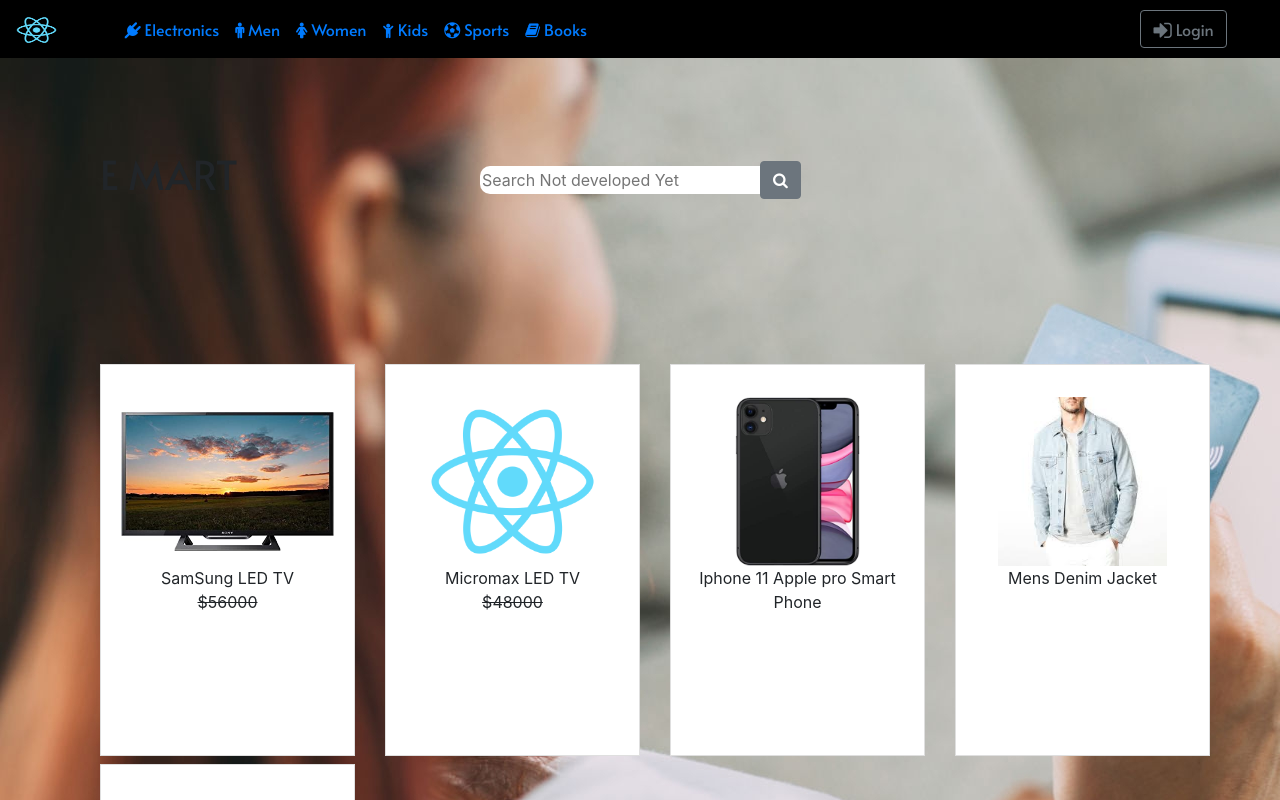
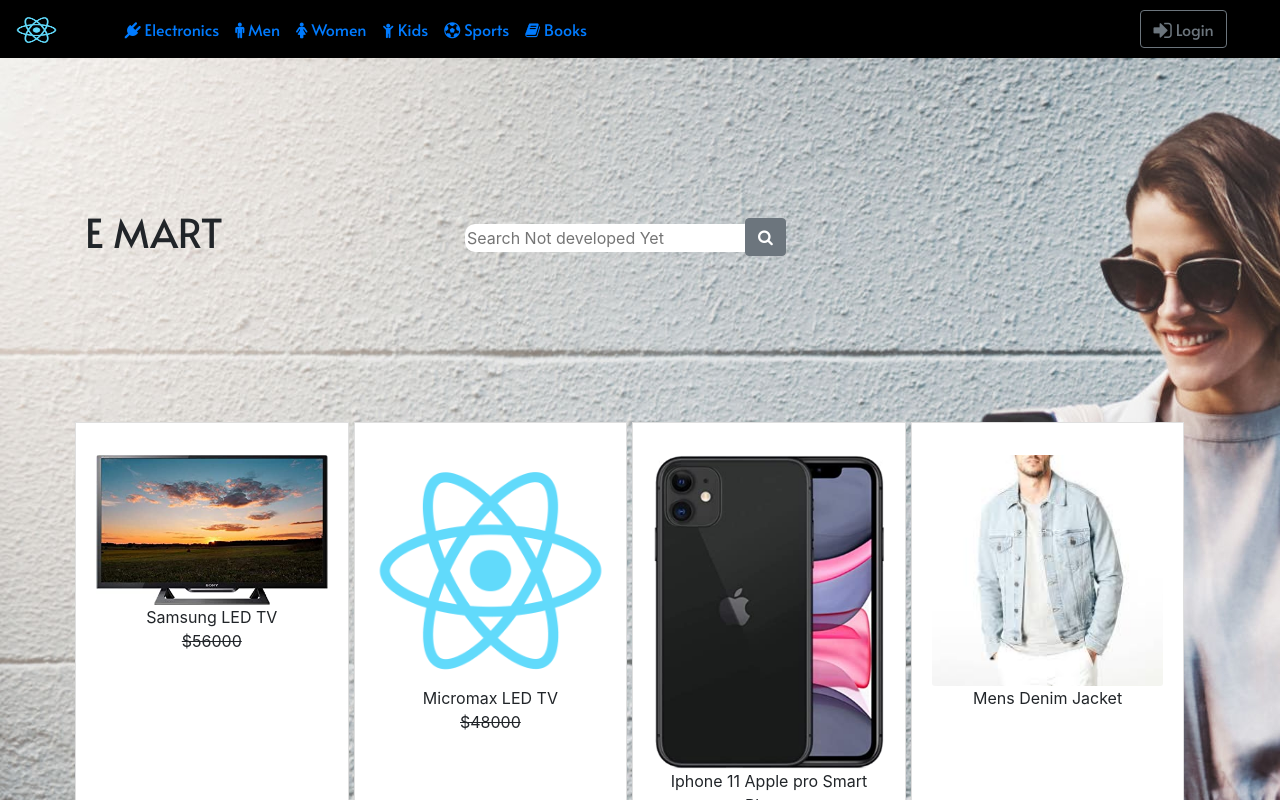
Before and after one commit to srijeetpatil/emart, a React (Create React App) app: page /home in a window 1280 px wide. Shown: the top 800 px of the page. Built offline with nearby package versions, Linux system fonts and the light colour scheme.

Commit message:
Footer fixed

```diff
--- a/public/index.html
+++ b/public/index.html
@@ -24,7 +24,7 @@
       work correctly both with client-side routing and a non-root public URL.
       Learn how to configure a non-root public URL by running `npm run build`.
     -->
-    <title>React App</title>
+    <title>E Mart</title>
   </head>
   <body>
     <noscript>You need to enable JavaScript to run this app.</noscript>
--- a/src/App.css
+++ b/src/App.css
@@ -23,3 +23,39 @@
     z-index: 1;
     top: 150px;
 }
+.carouselItem{
+    height: 150px;
+    object-fit: cover;
+    width:100%;
+}
+.cardItem{
+    width:24%;
+    float: left;
+    margin-left: 5px;
+    margin-top: 5px;
+}
+.foot{
+    left:0;
+    bottom:0;
+    right:0;
+    position: static;
+}
+@media only screen
+  and (min-device-width: 320px)
+  and (max-device-width: 480px)
+  and (-webkit-min-device-pixel-ratio: 2) {
+    .cardItem{
+        width:47%;
+        float: left;
+        margin-left:7px;
+        margin-top:7px;
+    }
+    .carouselItem{
+        width: 100%;
+    }
+    .carouselImage{
+        height: 300px;
+        width: 100%;
+        object-fit: cover;
+    }
+}
--- a/src/App.js
+++ b/src/App.js
@@ -6,7 +6,7 @@
 function App() {
   return (
     <BrowserRouter>
-      <div className="App">
+      <div className="App" style={{backgroundColor: "#f0edf3"}}>
           <Main/>
       </div>
     </BrowserRouter>
--- a/src/components/CarouselComponent.js
+++ b/src/components/CarouselComponent.js
@@ -9,18 +9,20 @@
 const CarouselComponent = (props) => {
     const [activeIndex, setActiveIndex] = useState(0);
     const [animating, setAnimating] = useState(false);
+    let width = window.innerWidth;
+    var items = carouselItems;
 
     const next = () => {
         if(animating){
             return;
         }
-        const nextIndex = activeIndex === carouselItems.length - 1 ? 0 : activeIndex + 1;
+        const nextIndex = activeIndex === items.length - 1 ? 0 : activeIndex + 1;
         setActiveIndex(nextIndex);
     }
 
     const previous = () => {
         if (animating) return;
-        const nextIndex = activeIndex === 0 ? carouselItems.length - 1 : activeIndex - 1;
+        const nextIndex = activeIndex === 0 ? items.length - 1 : activeIndex - 1;
         setActiveIndex(nextIndex);
     }
 
@@ -29,7 +31,7 @@
         setActiveIndex(newIndex);
       }
 
-    const slides = carouselItems.map((item) => {
+    const slides = items.map((item) => {
     const source = require('../assets/carousel/' + item.src);
     return (
         <CarouselItem
@@ -37,8 +39,7 @@
         onExited={() => setAnimating(false)}
         key={source}
         >
-            <img src={source} alt={item.altText} />
-            <CarouselCaption captionText={item.caption} captionHeader={item.caption} />
+            <img src={source} alt={item.altText} className="carouselImage"/>
         </CarouselItem>
     );
     });
--- a/src/components/Footer.js
+++ b/src/components/Footer.js
@@ -4,6 +4,7 @@
 
 function Footer(){
     return(
+        <footer className="foot">
             <div className="footer basic-font">
                 <div className="container">
                 <div className="row justify-content-center">
@@ -44,6 +45,7 @@
                 </div>
             </div>
             </div>
+        </footer>
     );
 }
 
--- a/src/components/ItemDetail.js
+++ b/src/components/ItemDetail.js
@@ -1,20 +1,30 @@
 import React, {Component} from 'react';
-import {Card, CardImg, CardBody, CardText} from 'reactstrap';
-import {electronics} from '../data/electronics';
-import {men} from '../data/men';
-import {women} from '../data/women';
-import {kids} from '../data/kids';
-import {sports} from '../data/sports';
-import {books} from '../data/books';
+import {Card, CardImg, CardBody, CardText, Button} from 'reactstrap';
 
 class ItemDetail extends Component{
     constructor(props){
         super(props);
     }
     render(){
+        var source = require('../' + this.props.item.image);
         return(
-            <div>
-
+            <div style={{marginTop:"10px",marginLeft:"10px", marginRight:"10px"}}>
+                <Card style={{borderRadius:"0px"}}>
+                    <div className="row" style={{marginTop:"15px", marginLeft:"15px",
+                             marginBottom:"15px"}}>
+                        <div className="col-md-5">
+                            <CardImg src={source} style={{objectFit:"contain"}}></CardImg>
+                        </div>
+                        <div>
+                            <h2>{this.props.item.name}</h2>
+                            <h5>{this.props.item.price}</h5>
+                            <h3 className="basic-font">Description</h3>
+                            <hr></hr>
+                            <CardText>{this.props.item.description}</CardText>
+                        </div>
+                    </div>
+                </Card>
+                <hr></hr>
             </div>
         );
     }
--- a/src/components/MainPage.js
+++ b/src/components/MainPage.js
@@ -6,6 +6,7 @@
 import {Switch, Redirect, Route, withRouter} from 'react-router-dom';
 import Result from './ResultComponent';
 import ItemDetail from './ItemDetail';
+import database from '../data/database';
 
 function Main(){
     const sendResult = ({match}) => {
@@ -14,22 +15,79 @@
         );
     }
     const sendItem = ({match}) => {
+        var prodId = match.params.prod_id.slice(0, 4);
+        var item;
+        if(prodId === "elec"){
+            for(var i = 0; i < database.electronics.length; i++){
+                var pro = database.electronics[i].prod_id;
+                if(JSON.stringify(match.params.prod_id) === JSON.stringify(pro)){
+                    item = database.electronics[i];
+                    break;
+                }
+            }
+        }
+        else if(prodId === "mens"){
+            for(var i = 0; i < database.men.length; i++){
+                var pro = database.men[i].prod_id;
+                if(JSON.stringify(match.params.prod_id) === JSON.stringify(pro)){
+                    item = database.men[i];
+                    break;
+                }
+            }
+        }
+        else if(prodId === "wome"){
+            for(var i = 0; i < database.women.length; i++){
+                var pro = database.women[i].prod_id;
+                if(JSON.stringify(match.params.prod_id) === JSON.stringify(pro)){
+                    item = database.women[i];
+                    break;
+                }
+            }
+        }
+        else if(prodId === "kids"){
+            for(var i = 0; i < database.kids.length; i++){
+                var pro = database.kids[i].prod_id;
+                if(JSON.stringify(match.params.prod_id) === JSON.stringify(pro)){
+                    item = database.kids[i];
+                    break;
+                }
+            }
+        }
+        else if(prodId === "spor"){
+            for(var i = 0; i < database.sports.length; i++){
+                var pro = database.sports[i].prod_id;
+                if(JSON.stringify(match.params.prod_id) === JSON.stringify(pro)){
+                    item = database.sports[i];
+                    break;
+                }
+            }
+        }
+        else if(prodId === "book"){
+            for(var i = 0; i < database.books.length; i++){
+                var pro = database.books[i].prod_id;
+                if(JSON.stringify(match.params.prod_id) === JSON.stringify(pro)){
+                    item = database.books[i];
+                    break;
+                }
+            }
+        }
         return(
-            <ItemDetail item={match.params.prod_id}/>
+            <ItemDetail item={item}/>
         );
     }
     return (
         <div className="bg">
             <Header/>
+            <div>
                 <Switch>
                     <Route path="/home" component={() => {
                         return(
                             <div>
-                        <div >
+                                <div className="carouselItem">
                                     <CarouselComponent/>
                                 </div>
-                        <div className="container">
-                            <div className="overlay">
+                                <div>
+                                    <div>
                                         <Promos/>
                                     </div>
                                 </div>
@@ -40,6 +98,7 @@
                     <Route path='/itemDetail/:prod_id' component={sendItem}/>
                     <Redirect to="/home"/>
                 </Switch>
+            </div>
             <Footer/>
         </div>
     );
--- a/src/components/MainPagePromos.js
+++ b/src/components/MainPagePromos.js
@@ -1,12 +1,7 @@
 import React, {Component} from 'react';
-import {electronics} from '../data/electronics';
-import {men} from '../data/men';
-import {women} from '../data/women';
-import {kids} from '../data/kids';
-import {sports} from '../data/sports';
-import {books} from '../data/books';
 import {Card, CardBody, CardImg, CardSubtitle, CardTitle, Jumbotron, Button, CardLink} from 'reactstrap';
 import {Link} from 'react-router-dom';
+import database from '../data/database';
 
 class Promos extends Component{
     constructor(props){
@@ -14,34 +9,34 @@
     }
     getitems(){
         const items = []
-        for(var i = 0; i < electronics.length; i++){
-            if(electronics[i].featured === 1){
-                items.push(electronics[i]);
+        for(var i = 0; i < database.electronics.length; i++){
+            if(database.electronics[i].featured === 1){
+                items.push(database.electronics[i]);
             }
         }
-        for(var i = 0; i < men.length; i++){
-            if(men[i].featured === 1){
-                items.push(men[i]);
+        for(var i = 0; i < database.men.length; i++){
+            if(database.men[i].featured === 1){
+                items.push(database.men[i]);
             }
         }
-        for(var i = 0; i < women.length; i++){
-            if(women[i].featured === 1){
-                items.push(women[i]);
+        for(var i = 0; i < database.women.length; i++){
+            if(database.women[i].featured === 1){
+                items.push(database.women[i]);
             }
         }
-        for(var i = 0; i < kids.length; i++){
-            if(kids[i].featured === 1){
-                items.push(kids[i]);
+        for(var i = 0; i < database.kids.length; i++){
+            if(database.kids[i].featured === 1){
+                items.push(database.kids[i]);
             }
         }
-        for(var i = 0; i < sports.length; i++){
-            if(sports[i].featured === 1){
-                items.push(sports[i]);
+        for(var i = 0; i < database.sports.length; i++){
+            if(database.sports[i].featured === 1){
+                items.push(database.sports[i]);
             }
         }
-        for(var i = 0; i < books.length; i++){
-            if(books[i].featured === 1){
-                items.push(books[i]);
+        for(var i = 0; i < database.books.length; i++){
+            if(database.books[i].featured === 1){
+                items.push(database.books[i]);
             }
         }
         return items;
@@ -50,14 +45,13 @@
         const arr = this.getitems();
         const items = arr.map((item) => {
             var source = require('../' + item.image);
-            var it = item;
             return(
-                <div className="col-md-3 mt-2">
+                <div className="mt-2 cardItem">
                     <Card style={{height:"100%", borderRadius:"0px"}}>
                         <CardTitle></CardTitle>
                         <CardBody>
                             <Link to={`/itemDetail/${item.prod_id}`}>
-                                <CardImg style={{height:"50%", objectFit:"contain"}} top src={source}></CardImg>
+                                <CardImg style={{objectFit:"contain"}} src={source}></CardImg>
                                 </Link>
                                 <div style={{textAlign: "center"}}>
                                     {item.name}
@@ -81,7 +75,7 @@
                             </Button>
                         </div>
                     </div>
-                <div className="row" style={{marginTop:"150px"}}>
+                <div className="row" style={{marginTop:"150px", marginBottom:"15px"}}>
                     {items}
                 </div>
             </div>
--- a/src/data/carouselItems.js
+++ b/src/data/carouselItems.js
@@ -1,9 +1,4 @@
 export const carouselItems = [
-    {
-        "src":"online-shopping.jpg",
-        "altText": "Online-shopping",
-        "caption":"Get The Best Deals"
-    },
     {
         "src":"woman.jpg",
         "altText":"Fashion",
@@ -13,5 +8,10 @@
         "src":"card-boxes.jpg",
         "altText":"Cart",
         "caption":"The best online retail shop"
+    },
+    {
+        "src":"online-shopping.jpg",
+        "altText": "Online-shopping",
+        "caption":"Get The Best Deals"
     }
 ]
--- /dev/null
+++ b/src/data/database.js
@@ -0,0 +1,57 @@
+const database = {
+    "electronics" : [
+        {
+            "name": "Samsung LED TV",
+            "description": "Witness the future with Curved UHD TV, with our best wishes for Diwali 2020",
+            "image":"assets/sony.jpg",
+            "featured": 1,
+            "price": "$56000",
+            "off": "15%",
+            "prod_id": "electv1"
+        },
+        {
+            "name":"Micromax LED TV",
+            "description": "Future harnessed",
+            "image":"assets/logo512.png",
+            "featured": 1,
+            "price":"$48000",
+            "prod_id": "electv2"
+        },
+        {
+            "name":"Iphone 11 Apple pro Smart Phone",
+            "description": "Apple Inc",
+            "image": "assets/iphone.jpg",
+            "featured": 1,
+            "prod_id": "elecphone1"
+        }
+    ],
+    "men": [
+        {
+            "name":"Mens Denim Jacket",
+            "featured": 1,
+            "description": "Best jacket under $150/-",
+            "image":"assets/denim.jpg",
+            "prod_id": "mensclothes1"
+        },
+    ],
+    "women": [
+        {
+            "name":"Denim Jeans F",
+            "description":"Style yourself",
+            "featured": 1,
+            "image":"assets/logo512.png",
+            "prod_id": "womeclothes1"
+        }
+    ],
+    "kids": [
+
+    ],
+    "sports": [
+
+    ],
+    "books": [
+
+    ]
+}
+
+export default database;
```
Also changed, not shown: src/components/Header.js (+22 -5 lines), src/components/ResultComponent.js (+7 -12 lines). Lines whose indentation alone changed are shown as unchanged.
